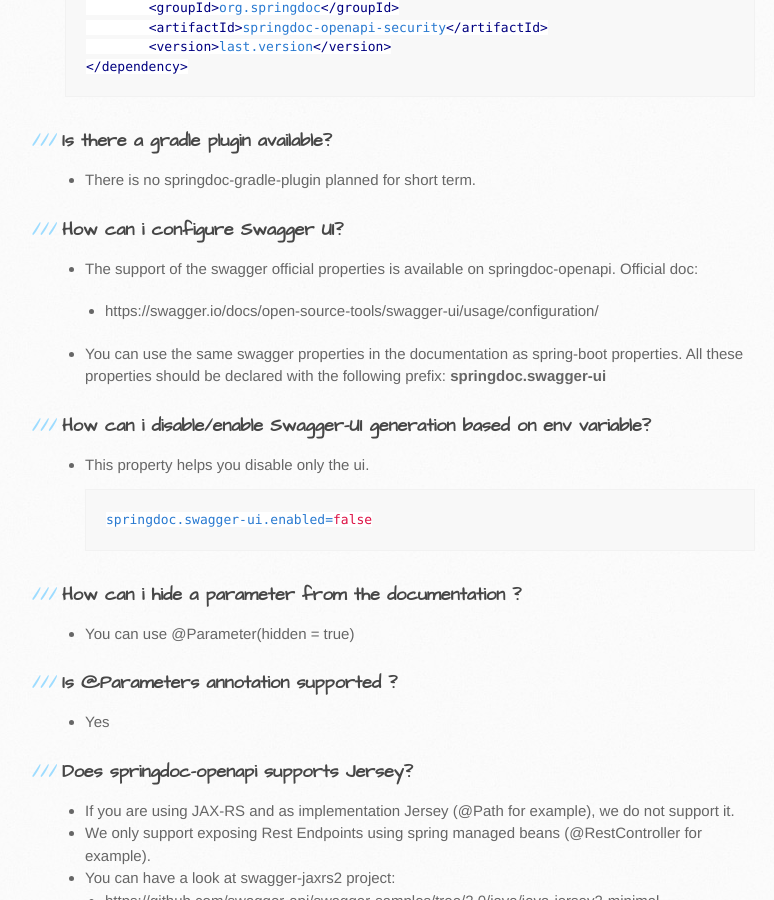
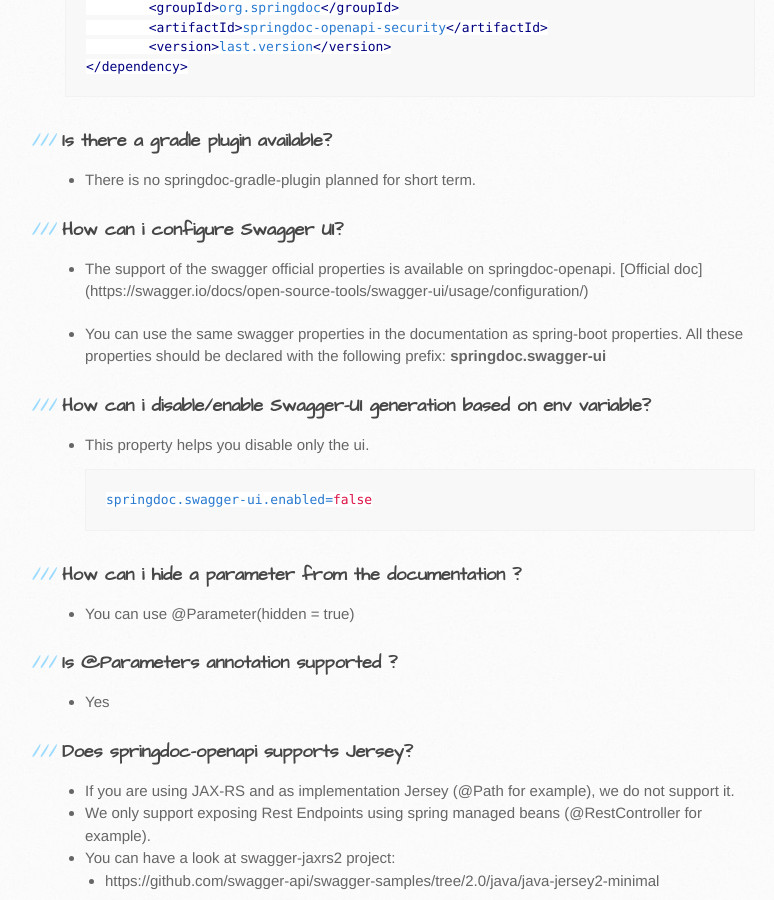
Before and after one commit to springdoc/springdoc-openapi-demos, a Jekyll site: the page built from docs/faq.md, in a window 1280 px wide and 900 px high, scrolled down 1790 px. Shown: the whole window, without its empty margins (105-879 px from the left). Built offline with Jekyll 4.4.1, drawn with Linux system fonts in a browser that asks for light colours; our own code applies the rules of GitHub Pages for plain Markdown files.

Commit message:
faq update

```diff
--- a/docs/faq.md
+++ b/docs/faq.md
@@ -69,9 +69,7 @@
 
 ### How can i configure Swagger UI?
 - The support of the swagger official properties is available on springdoc-openapi.
-Official doc:
-
-   - https://swagger.io/docs/open-source-tools/swagger-ui/usage/configuration/
+[Official doc] (https://swagger.io/docs/open-source-tools/swagger-ui/usage/configuration/)
 
 - You can use the same swagger properties in the documentation as spring-boot properties.
 All these properties should be declared with the following prefix: **springdoc.swagger-ui**
```
